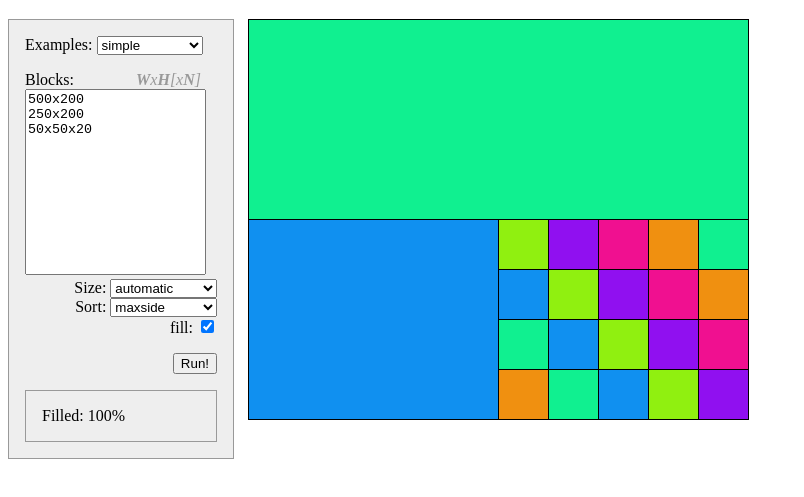
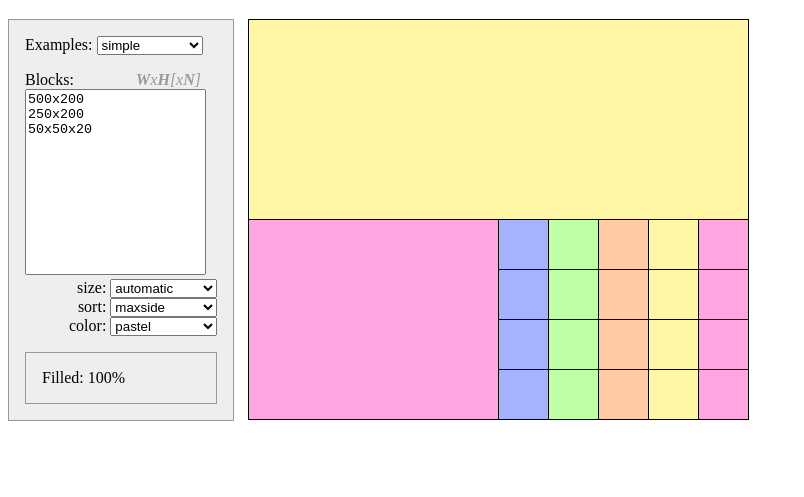
Before and after one commit to jakesgordon/bin-packing, a plain HTML site: page index.html in a window 1280 px wide. Shown: the part 61-558 px from the top of the page, without its empty margins (0-804 px from the left). Drawn offline with Linux system fonts and the light colour scheme.

Commit message:
added support for multiple color schemes - including 'none' removes the need for the fill? checkbox

```diff
--- a/index.html
+++ b/index.html
@@ -30,7 +30,7 @@
     </div>
 
     <div class='size'>
-      <label for='size'>Size: </label>
+      <label for='size'>size: </label>
       <select id='size'>
         <option>500x500</option>
         <option>800x600</option>
@@ -39,7 +39,7 @@
     </div>
 
     <div class='sort'>
-      <label for='sort'>Sort: </label>
+      <label for='sort'>sort: </label>
       <select id='sort'>
         <option>none</option>
         <option>width</option>
@@ -50,13 +50,16 @@
       </select>
     </div>
 
-    <div class='fill'>
-      <label for='fill'>fill: </label>
-      <input id='fill' type='checkbox' checked='checked'>
-    </div>
-
-    <div class='go'>
-      <button id="go">Run!</button>
+    <div class='color'>
+      <label for='color'>color: </label>
+      <select id='color'>
+        <option>pastel</option>
+        <option>basic</option>
+        <option>gray</option>
+        <option>vintage</option>
+        <option>solarized</option>
+        <option>none</option>
+      </select>
     </div>
 
     <div class="ratio">
--- a/packing.css
+++ b/packing.css
@@ -9,8 +9,7 @@ select   { width: 8em;   }
 #settings .blocks .example { color: #999; font-style: italic; float: right; margin-right: 1em; }
 #settings .size            { clear: both; float: right; }
 #settings .sort            { clear: both; float: right; }
-#settings .fill            { clear: both; float: right; }
-#settings .go              { clear: both; float: right; margin: 1em 0; }
+#settings .color           { clear: both; float: right; margin-bottom: 1em; }
 #settings .ratio           { clear: both; border: 1px solid #999; padding: 1em; }
 #settings .nofit           { display: none; border: 1px solid red; margin-top: 1em; padding: 1em; }
 
--- a/packing.js
+++ b/packing.js
@@ -142,8 +142,19 @@ Packing = {
 
   //---------------------------------------------------------------------------
 
-  colors: [ "#10F090", "#1090F0", "#90F010", "#9010F0", "#F01090", "#F09010" ],
-  color:  function(n) { return Packing.colors[n % Packing.colors.length]; },
+  colors: {
+    pastel:         [ "#FFF7A5", "#FFA5E0", "#A5B3FF", "#BFFFA5", "#FFCBA5" ],
+    basic:          [ "silver", "gray", "red", "maroon", "yellow", "olive", "lime", "green", "aqua", "teal", "blue", "navy", "fuchsia", "purple" ],
+    gray:           [ "#111", "#222", "#333", "#444", "#555", "#666", "#777", "#888", "#999", "#AAA", "#BBB", "#CCC", "#DDD", "#EEE" ],
+    vintage:        [ "#EFD279", "#95CBE9", "#024769", "#AFD775", "#2C5700", "#DE9D7F", "#7F9DDE", "#00572C", "#75D7AF", "#694702", "#E9CB95", "#79D2EF" ],
+    solarized:      [ "#b58900", "#cb4b16", "#dc322f", "#d33682", "#6c71c4", "#268bd2", "#2aa198", "#859900" ],
+    none:           [ "transparent" ]
+  },
+
+  color: function(n) {
+    var cols = Packing.colors[Packing.el.color.val()];
+    return cols[n % cols.length];
+  },
 
   //---------------------------------------------------------------------------
 
@@ -155,8 +166,7 @@ Packing = {
       canvas:   $('#canvas')[0],
       size:     $('#size'),
       sort:     $('#sort'),
-      fill:     $('#fill'),
-      go:       $('#go'),
+      color:    $('#color'),
       ratio:    $('#ratio'),
       nofit:    $('#nofit')
     };
@@ -169,8 +179,7 @@ Packing = {
     Packing.el.blocks.change(Packing.run);
     Packing.el.size.change(Packing.run);
     Packing.el.sort.change(Packing.run);
-    Packing.el.fill.change(Packing.run);
-    Packing.el.go.click(Packing.run);
+    Packing.el.color.change(Packing.run);
     Packing.el.examples.change(Packing.blocks.examples.change);
     Packing.run();
   },
@@ -273,12 +282,10 @@ Packing = {
 
     blocks: function(blocks) {
       var n, block;
-      if (Packing.el.fill.is(':checked')) {
-        for (n = 0 ; n < blocks.length ; n++) {
-          block = blocks[n];
-          if (block.fit)
-            Packing.canvas.rect(block.fit.x, block.fit.y, block.w, block.h, Packing.color(n));
-        }
+      for (n = 0 ; n < blocks.length ; n++) {
+        block = blocks[n];
+        if (block.fit)
+          Packing.canvas.rect(block.fit.x, block.fit.y, block.w, block.h, Packing.color(n));
       }
     },
 
```
